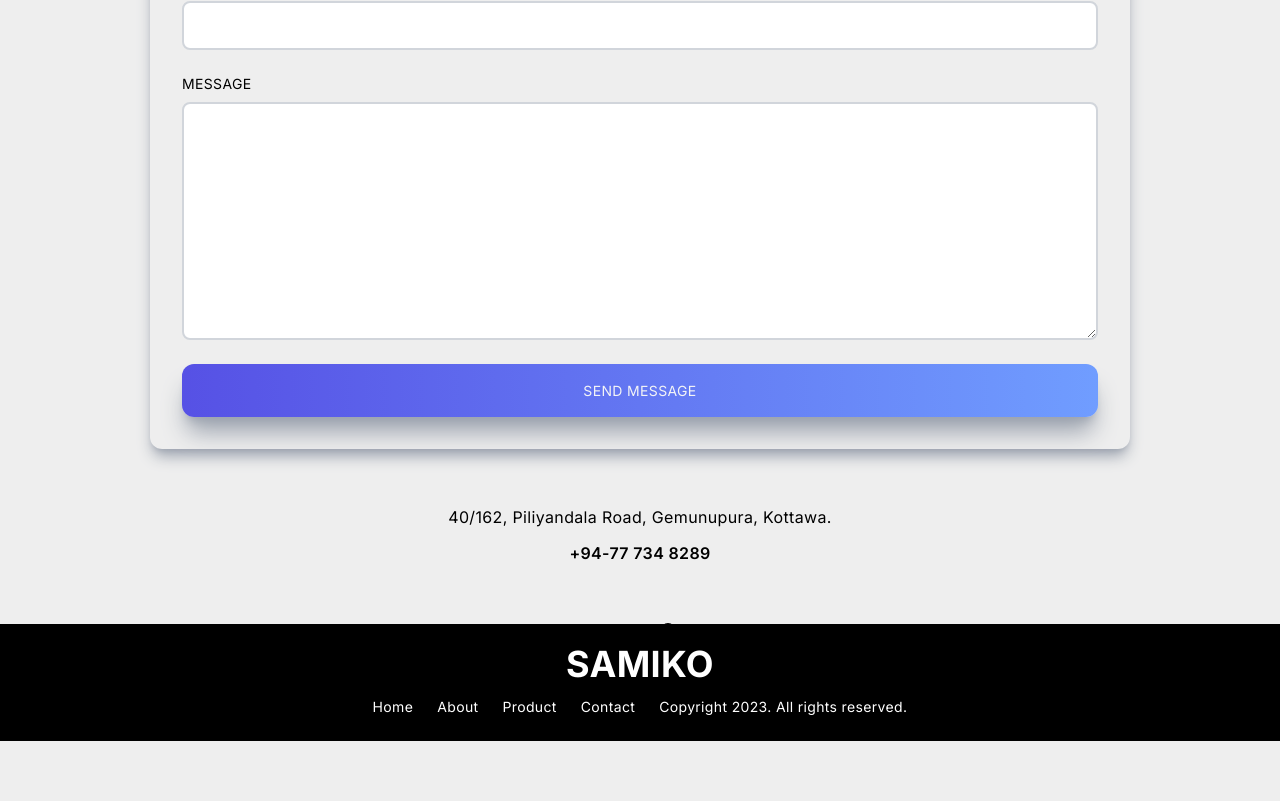
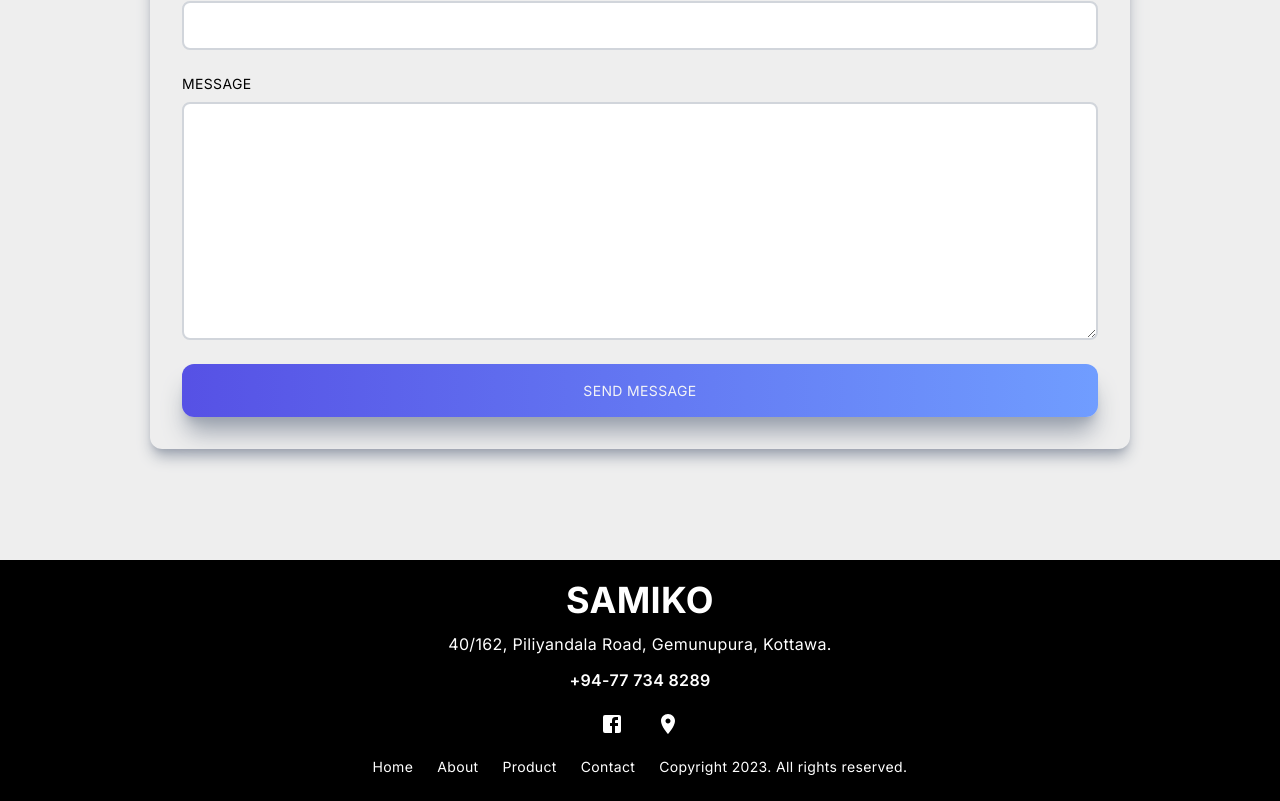
Before and after one commit to DulanjanChanaka/samiko-bathware, a Next.js app: page / in a window 1280 px wide. Shown: the part 2640-3441 px from the top of the page. Before the commit the page ends 3381 px from the top, so only its background shows below. Built offline with nearby package versions, Linux system fonts and the light colour scheme; no server answers; the database is empty.

Commit message:
font size

```diff
--- a/src/components/Contact.jsx
+++ b/src/components/Contact.jsx
@@ -3,8 +3,7 @@ import { useState } from 'react';
 import Headline from './Headline';
 import { db } from '../../firebase/firebase';
 import { addDoc, collection } from 'firebase/firestore';
-import FacebookIcon from '@mui/icons-material/Facebook';
-import PlaceIcon from '@mui/icons-material/Place';
+
 
 export default function Contact() {
 
@@ -108,21 +107,7 @@ export default function Contact() {
 
                 </div>
 
-                <div className='mt-14 text-base text-center '>
-                    <p>40/162, Piliyandala Road, Gemunupura, Kottawa.</p>
-                    <p className='mt-3 font-semibold'>+94-77 734 8289</p>
-                </div>
 
-
-
-                <div className='mt-14 text-center '>
-                    <a href="https://www.facebook.com/profile.php?id=100088974648556" target="_blank" rel="noopener noreferrer">
-                        <FacebookIcon className='text-[58px] mr-8' />
-                    </a>
-                    <a href="https://goo.gl/maps/LvCV18kDLtJsFcYH7" target="_blank" rel="noopener noreferrer">
-                        <PlaceIcon className='text-[58px]' />
-                    </a>
-                </div>
 
             </div>
 
--- a/src/components/Footer.jsx
+++ b/src/components/Footer.jsx
@@ -1,12 +1,29 @@
 import Link from 'next/link'
 import React from 'react'
+import FacebookIcon from '@mui/icons-material/Facebook';
+import PlaceIcon from '@mui/icons-material/Place';
 
 const Footer = () => {
   return (
-    <div className='m-0 bottom-0 bg-black w-full text-white pt-5 pb-6 mt-16'>
+    <div className='m-0 bottom-0 bg-black w-full text-white pt-5 pb-6 '>
        <div className='text-center pb-3'>
         <h2>SAMIKO</h2>
       </div>
+      <div className=' text-base text-center '>
+                    <p>40/162, Piliyandala Road, Gemunupura, Kottawa.</p>
+                    <p className='mt-3 font-semibold'>+94-77 734 8289</p>
+                </div>
+
+
+
+                <div className=' text-center my-5 '>
+                    <a href="https://www.facebook.com/profile.php?id=100088974648556" target="_blank" rel="noopener noreferrer">
+                        <FacebookIcon className='text-4xl mr-8' />
+                    </a>
+                    <a href="https://goo.gl/maps/LvCV18kDLtJsFcYH7" target="_blank" rel="noopener noreferrer">
+                        <PlaceIcon className='text-4xl' />
+                    </a>
+                </div>
     <div className='flex flex-col justify-center items-center md:flex-row gap-6 sm:flex-col'>
 
       <div>
```
